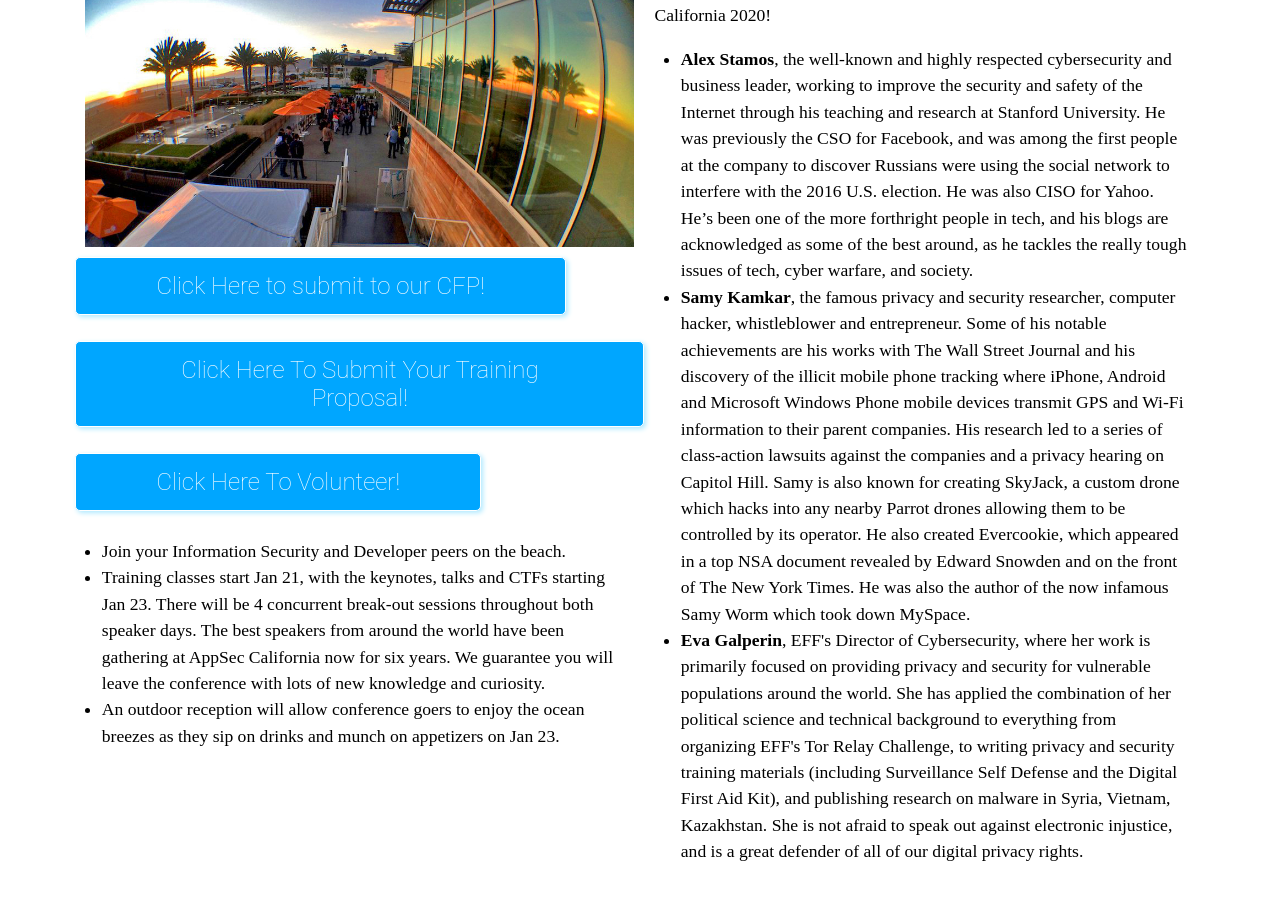
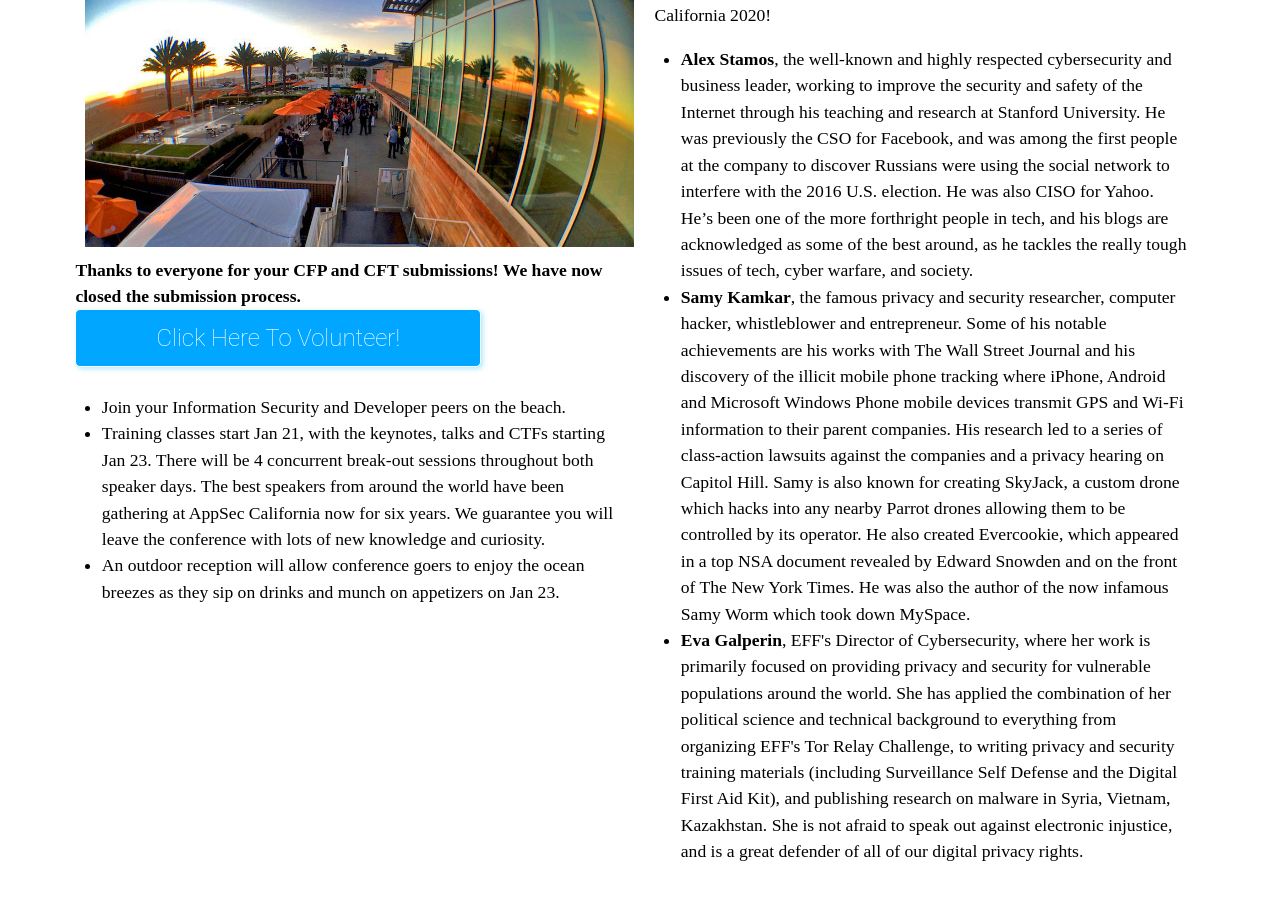
Before and after one commit to OWASP/2020-appseccalifornia, a Jekyll site: the page built from index.html, in a window 1280 px wide and 900 px high, scrolled down 468 px. Built offline with Jekyll 4.4.1, drawn with Linux system fonts in a browser that asks for light colours; some web fonts are replaced; comment, search, counter and statistics services are not loaded.

Commit message:
removing CFP/CFT links from homepage

```diff
--- a/index.html
+++ b/index.html
@@ -12,10 +12,8 @@ permalink: /
 <br>
 <div class="row"><h2>January 21-24, 2020 at the Annenberg Beach House, Santa Monica, CA</h2></div>
 <div class="row"><div class="column"><img src="../assets/images/fisheye.jpg" width="569" align="left" style="padding:10px;">
-<div><button name="cfpBUton" class="button" onclick="window.location.href='https://owasp.submittable.com/submit/147365/appsec-callifornia-2020-call-for-presentations';">Click Here to submit to our CFP!</button></div>
 <br>
-<div><button name="cftButton" class="button" onclick="window.location.href='https://owasp.submittable.com/submit/147366/appsec-callifornia-2020-call-for-trainers';">Click Here To Submit Your Training Proposal!</button>
-</div>
+<strong>Thanks to everyone for your CFP and CFT submissions! We have now closed the submission process.</strong>
 <br>
 <div><button name="cftButton" class="button" onclick="window.location.href='https://signup.com/go/QGXzxkB';">Click Here To Volunteer!</button>
 <br>
```
